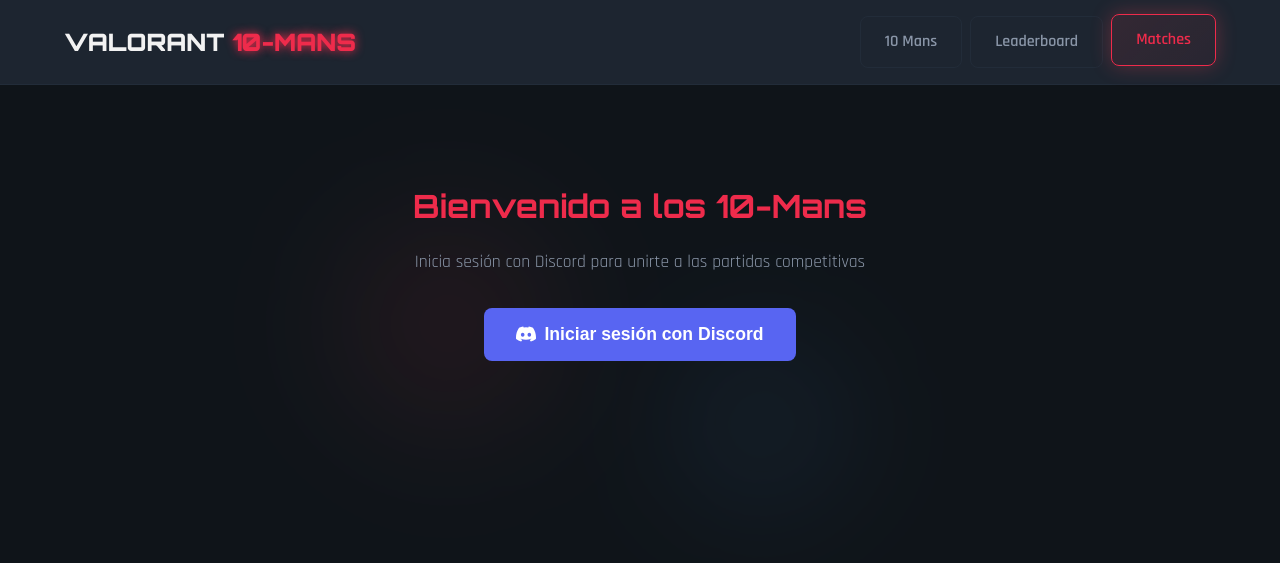
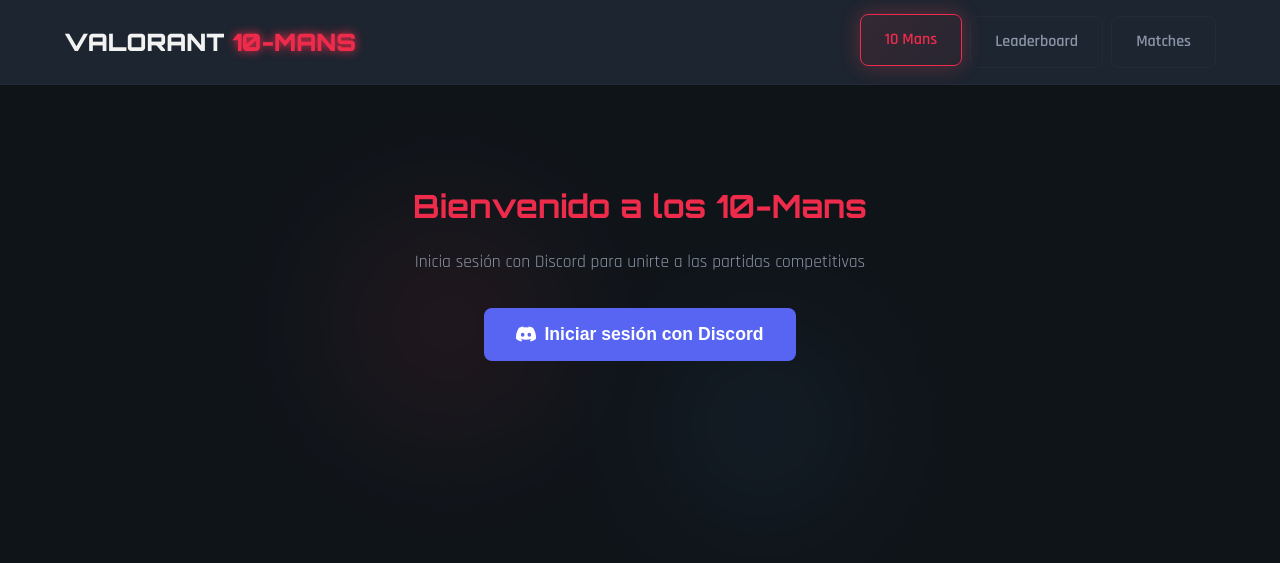
Before and after one commit to iMopo7u7/Valorant-Web-Page, a plain HTML site: page frontend/10mans.html in a window 1280 px wide. Drawn offline with Linux system fonts and the light colour scheme; no server answers.

Commit message:
Update 10mans.html

```diff
--- a/frontend/10mans.html
+++ b/frontend/10mans.html
@@ -707,9 +707,9 @@
                 VALORANT <span class="accent">10-MANS</span>
             </div>
             <nav class="nav-tabs">
-                <a href="#" class="nav-tab">10 Mans</a>
+                <a href="#" class="nav-tab active">10 Mans</a>
                 <a href="/" class="nav-tab">Leaderboard</a>
-                <a href="/matches" class="nav-tab active">Matches</a>
+                <a href="/matches" class="nav-tab">Matches</a>
             </nav>
         </div>
     </header>
```
